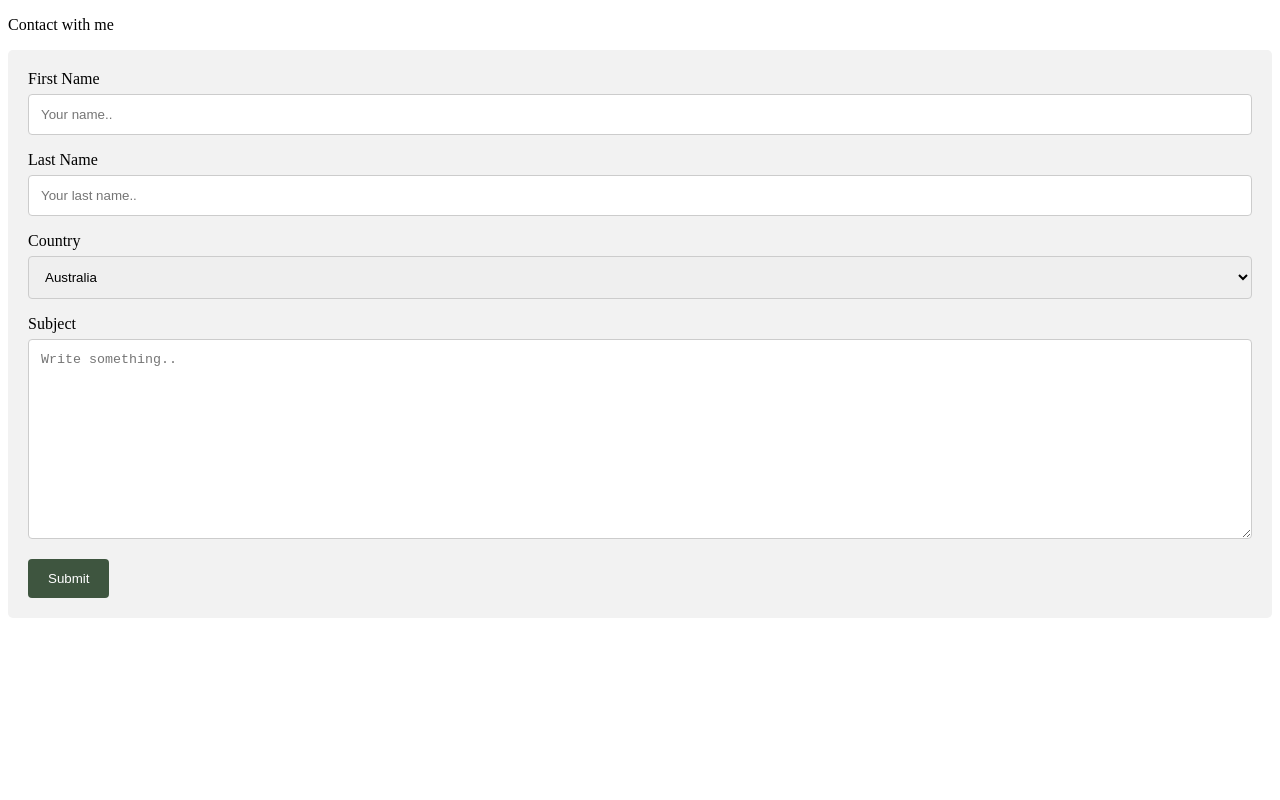
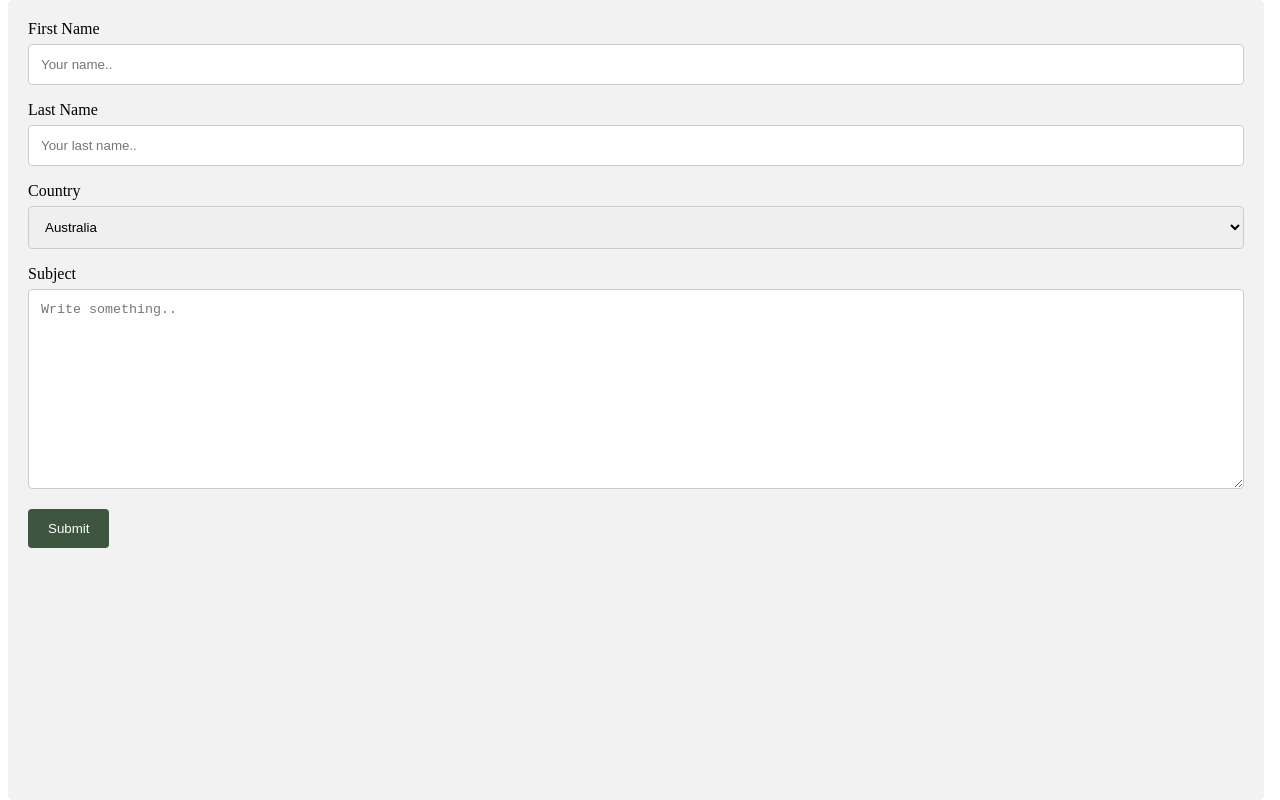
Before and after one commit to MikolajZelazny/MikolajZelazny.github.io, a plain HTML site: page contact.html in a window 1280 px wide. Drawn offline with Linux system fonts and the light colour scheme.

Commit message:
grey strap margin top in vmax unit and contact on full

```diff
--- a/contact.html
+++ b/contact.html
@@ -9,9 +9,9 @@
 </head>
 
 <body>
-<p>Contact with me</p>
 
-    <div class="container">
+
+    <div class="container" >
         <form action="action_page.php">
 
           <label for="fname">First Name</label>
--- a/resource/style/contact.css
+++ b/resource/style/contact.css
@@ -1,4 +1,4 @@
-#heder {
+#header {
   text-align: center;
 }
 
@@ -35,3 +35,10 @@ input[type=submit] {
     background-color: #f2f2f2;
     padding: 20px;
   }
+
+  div {
+    position: absolute;
+top: 0;
+bottom: 0;
+width: 95%;
+  }
--- a/resource/style/main.css
+++ b/resource/style/main.css
@@ -21,7 +21,7 @@ div {
 #grey_strap {
     background-color: gray;
     width: 100%;
-    margin-top: 8%;
+    margin-top: 10vmax;
     height: 230px;
     border-radius: 15px;
 }
```
